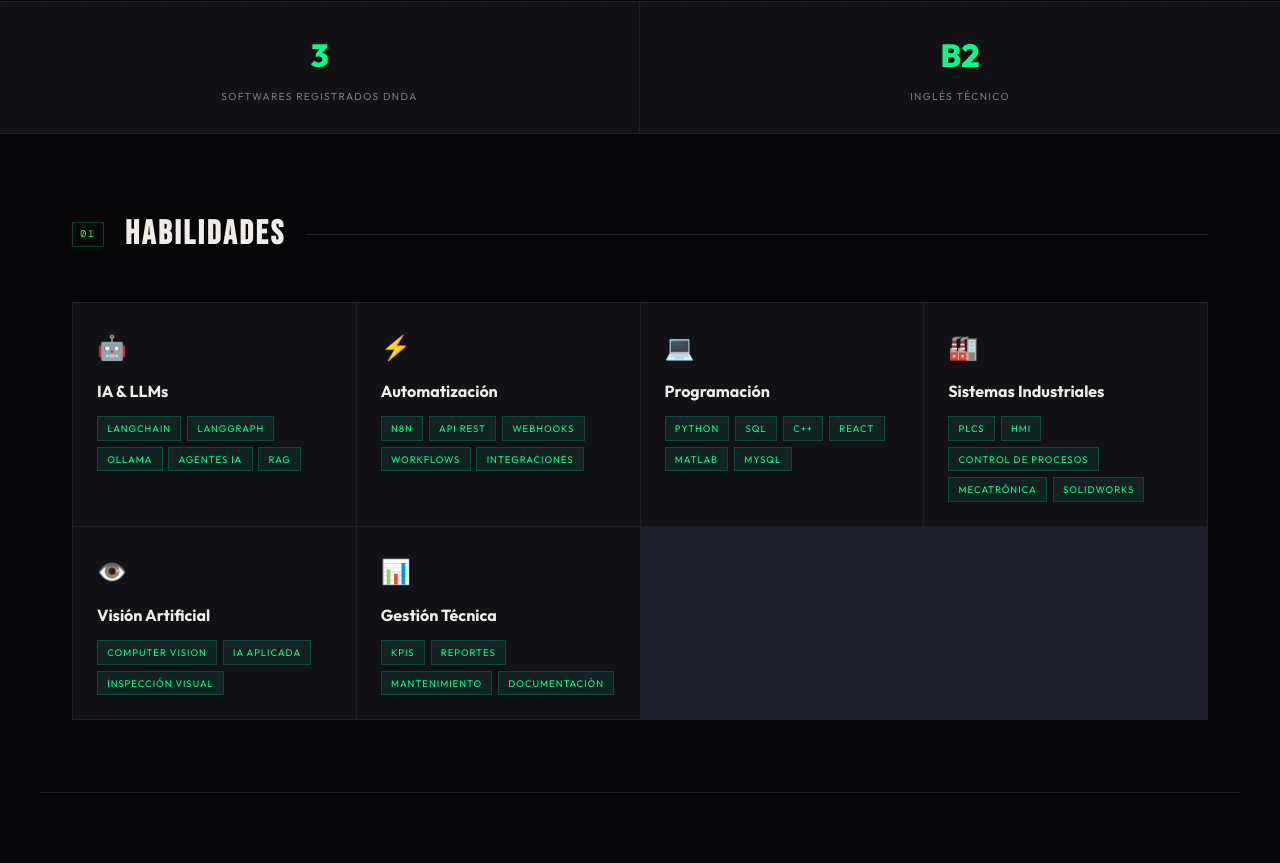
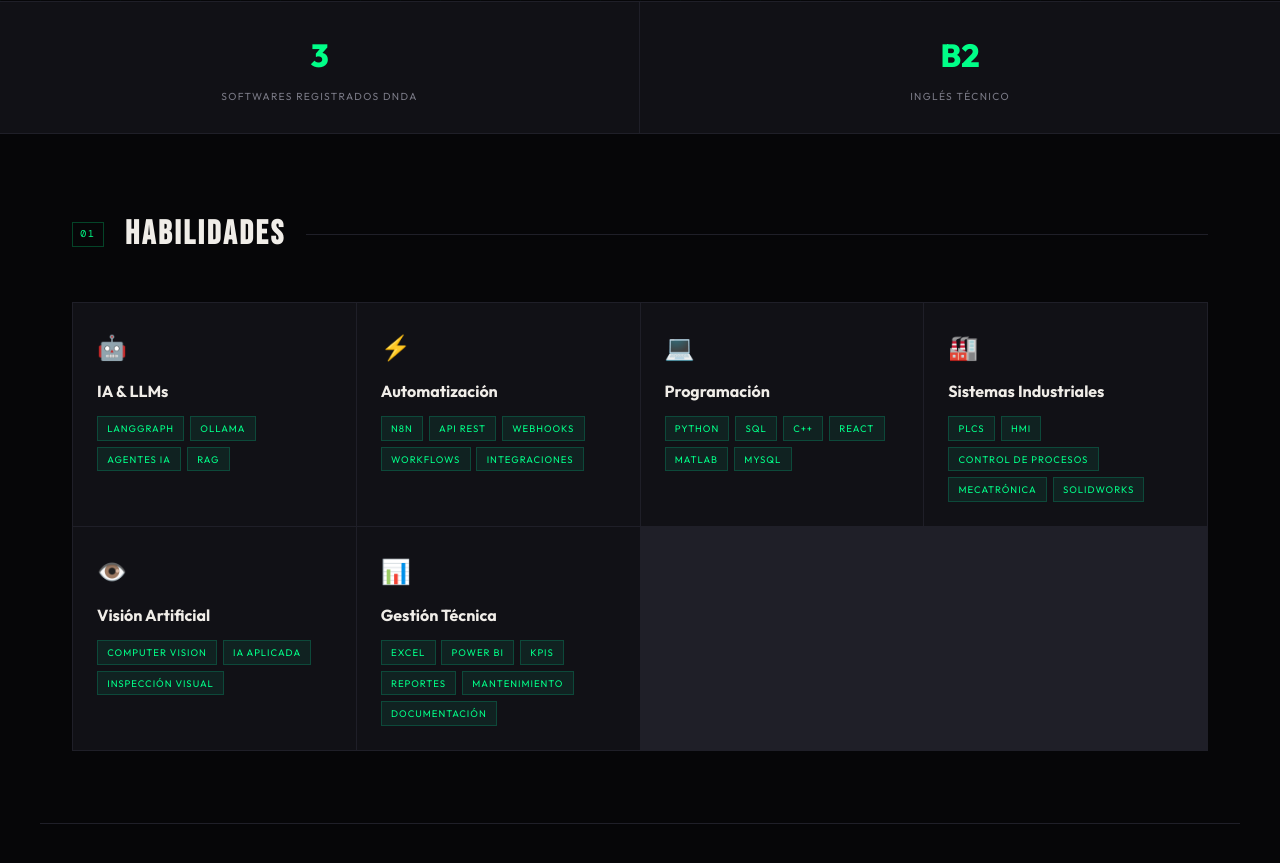
Before and after one commit to theo272004/mi-cv-web, a React (Vite) app: page / in a window 1280 px wide. Shown: the part 799-1662 px from the top of the page. Built offline with nearby package versions, Linux system fonts and the light colour scheme.

Commit message:
Remove LangChain and add Excel/Power BI skills

```diff
--- a/src/App.jsx
+++ b/src/App.jsx
@@ -7,7 +7,7 @@ const skills = [
   {
     icon: '🤖',
     name: 'IA & LLMs',
-    tags: ['LangChain', 'LangGraph', 'Ollama', 'Agentes IA', 'RAG'],
+    tags: ['LangGraph', 'Ollama', 'Agentes IA', 'RAG'],
   },
   {
     icon: '⚡',
@@ -32,7 +32,7 @@ const skills = [
   {
     icon: '📊',
     name: 'Gestión Técnica',
-    tags: ['KPIs', 'Reportes', 'Mantenimiento', 'Documentación'],
+    tags: ['Excel', 'Power BI', 'KPIs', 'Reportes', 'Mantenimiento', 'Documentación'],
   },
 ]
 
@@ -44,7 +44,7 @@ const orbitSkills = [
   { label: 'PLC', radius: 260, speed: 24, delay: 1 },
   { label: 'HMI', radius: 260, speed: 28, delay: 3 },
   { label: 'n8n', radius: 260, speed: 26, delay: 5 },
-  { label: 'LangChain', radius: 260, speed: 30, delay: 7 },
+  { label: 'Power BI', radius: 260, speed: 30, delay: 7 },
   { label: 'SQL', radius: 300, speed: 34, delay: 0 },
   { label: 'React', radius: 300, speed: 32, delay: 2.5 },
   { label: 'Visión IA', radius: 300, speed: 36, delay: 5 },
```
